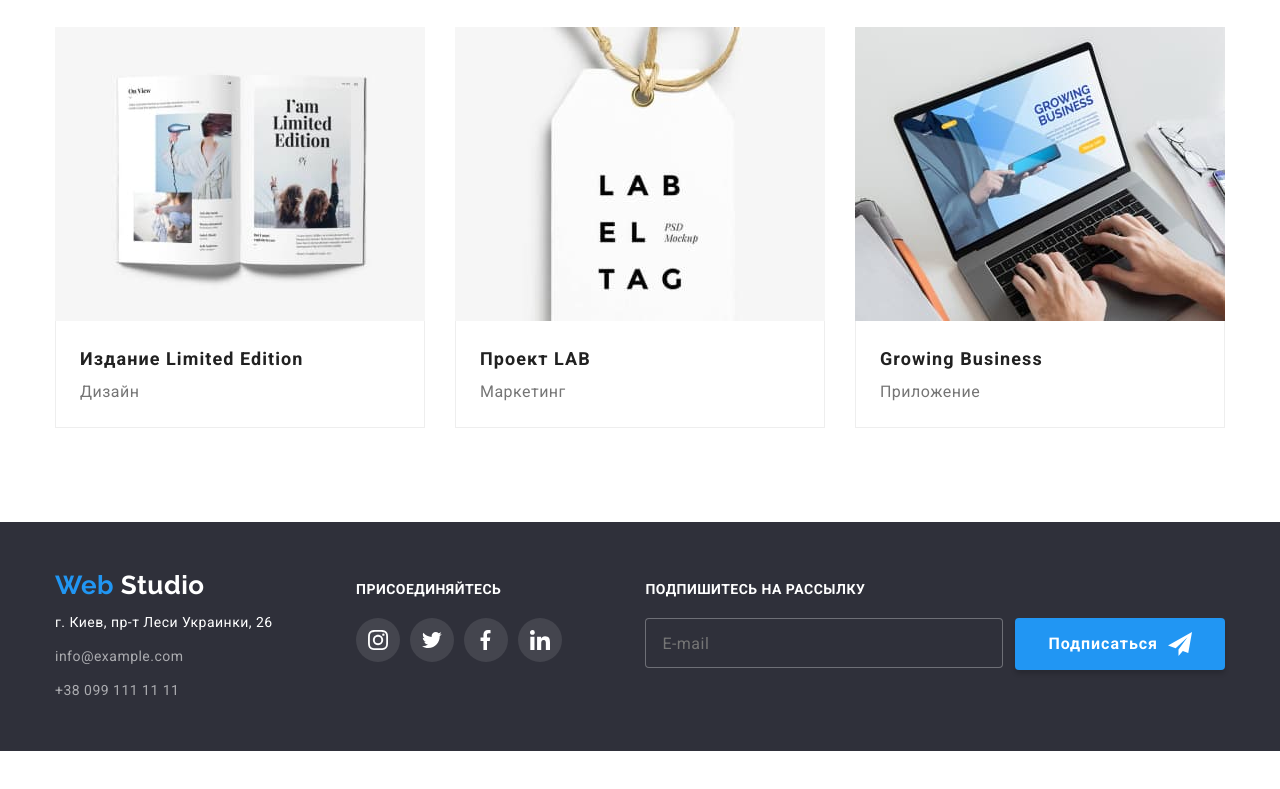
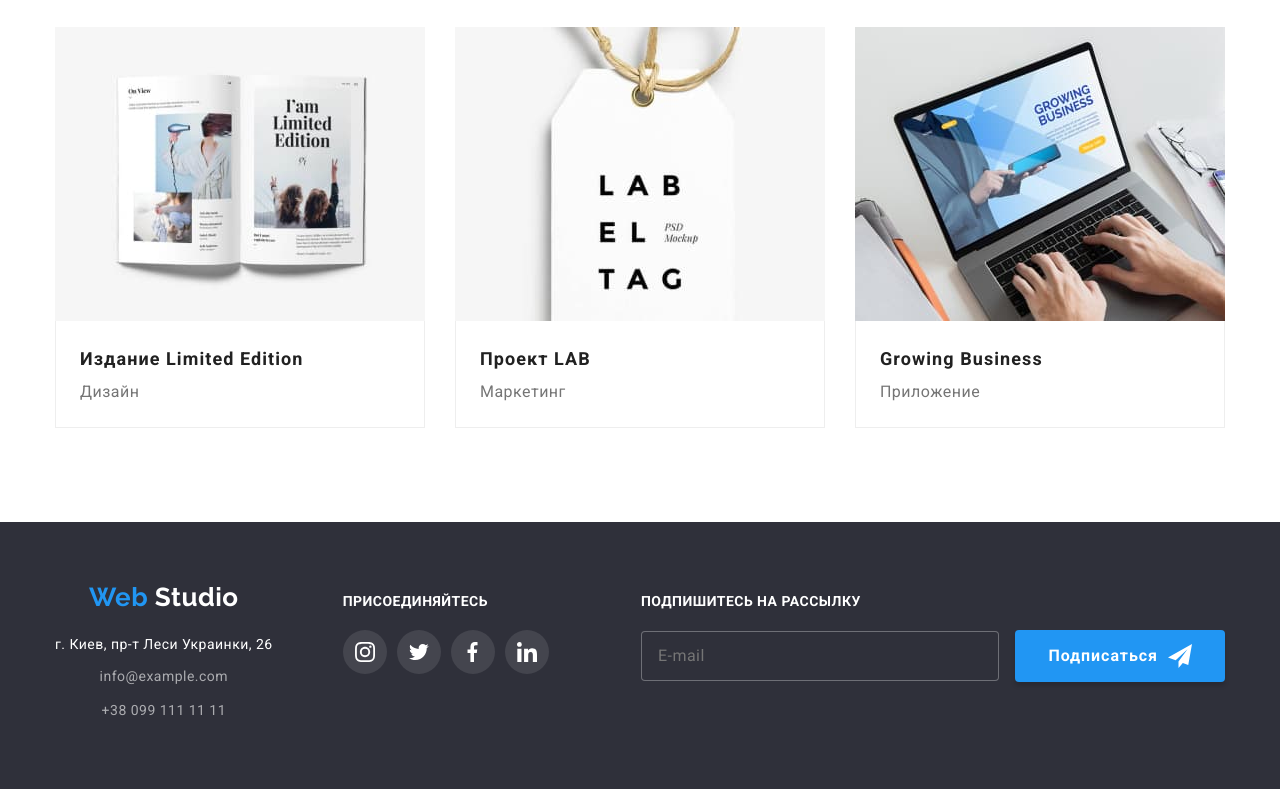
Before and after one commit to LiudmylaKostova/goit-markup-hw-08, a plain HTML site: page portfolio.html in a window 1280 px wide. Shown: the part 1103-1892 px from the top of the page. Before the commit the page ends 1854 px from the top, so only its background shows below. Drawn offline with nearby package versions, Linux system fonts and the light colour scheme.

Commit message:
закончила футер

```diff
--- a/portfolio.html
+++ b/portfolio.html
@@ -235,6 +235,7 @@
   <footer class="footer">
     <div class="container">
       <div class="container-top-part">
+        <div class="footer-items">
           <div class="footer-address-div">
             <a href="" class="footer-logo link"><span class="accent-logo">Web </span><span
                 class="main-logo">Studio</span></a>
@@ -279,6 +280,7 @@
               </li>
             </ul>
           </div>
+        </div>
         <div class="footer-form">
           <b class="call-to-action">подпишитесь на рассылку</b>
 
--- a/sass/components/_footer.scss
+++ b/sass/components/_footer.scss
@@ -1,25 +1,59 @@
 .footer {
   background-color: #2f303a;
+  text-align: center;
 }
 .container-top-part {
+  padding-top: 60px;
+  padding-bottom: 60px;
+  @media screen and (min-width: 1200px) {
   display: flex;
   align-items: baseline;
   justify-content: space-between;
-  padding-top: 48px;
-  padding-bottom: 48px;
+  }
+
+  .footer-items {
+	@media screen and (max-width: 767px) {
+		display: flex;
+		flex-direction: column;
+	}
+
+	@media screen and (min-width: 768px) and (max-width: 1199px) {
+		display: flex;
+		justify-content: space-around;
+	}
+
+	@media screen and (min-width: 1200px) {
+    display: flex;
+    align-items: baseline;
+	}
+ }
+}
+
+.footer-address-div {
+  margin-bottom: 60px;
+  @media screen and (min-width: 1200px) {
+		margin-right: 70px;
+		margin-bottom: 0px;
+	}
 }
 .footer-block {
   display: flex;
   flex-direction: column;
+  margin-bottom: 60px;
 }
 .footer-logo {
   display: block;
-  margin-bottom: 10px;
+  font-size: 24px;
+  line-height: 1.17;
   font-family: Raleway, cursive;
   font-weight: 700;
+  margin-bottom: 20px;
+
+  text-decoration: none;
+  	@media screen and (min-width: 1200px) {
   font-size: 26px;
   line-height: 1.19;
-  text-decoration: none;
+  }
 }
 .main-logo {
   color: $background-color;
@@ -30,7 +64,7 @@
 }
 .footer-address {
   display: block;
-  margin-bottom: 10px;
+  margin-bottom: 8px;
   font-weight: 400;
   font-size: 14px;
   line-height: 1.71;
@@ -56,6 +90,9 @@
   line-height: 1.14;
   color: $background-color;
   text-transform: uppercase;
+  @media screen and (min-width: 1200px) {
+  text-align: left;
+}
 }
 .container-bottom-part {
   border-top: 1px solid rgba(255, 255, 255, 0.1);
@@ -74,18 +111,31 @@
 
 
   .form-subscribe {
-    display: flex;
+    @media screen and (max-width: 1199px) {
+		display: flex;
+		flex-direction: column;
+		justify-content: center;
+		align-items: center;
+		margin-right: auto;
+		margin-left: auto;
+	}
   }
   .subscribe-input {
     background: #2f303a;
     border: 1px solid rgba(255, 255, 255, 0.3);
     border-radius: 4px;
     color: rgba(255, 255, 255, 0.6);
-    width: 358px;
+    width: 450px;
     height: 50px;
     padding-left: 16px;
-    margin-right: 12px;
+    margin-bottom: 20px;
     font-size: 16px;
     line-height: 1.25;
     letter-spacing: 0.03em;
+
+    @media screen and (min-width: 1200px) {
+		width: 358px;
+		margin-bottom: 0px;
+		margin-right: 12px;
+	}
   }
--- a/sass/components/_header.scss
+++ b/sass/components/_header.scss
@@ -151,12 +151,13 @@ transition: 250ms cubic-bezier(0.4, 0, 0.2, 1);
 }
 .menu-container {
 		margin-left: 0;
-		width: 80%;
+		// width: 80%;
 	}
 .contacts-display {
   display: flex;
   flex-direction: row;
-  margin-left: auto;
+  margin-left: 305px;
+  // margin-left: auto;
   padding-top: 32px;
   padding-bottom: 32px;
   font-size: 14px;
```
Also changed, not shown: index.html (+3 -0 lines), css/main.css, css/main.min.css, 2 other files. Lines whose indentation alone changed are shown as unchanged.
